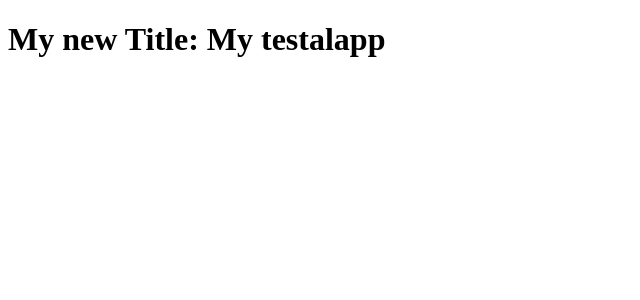
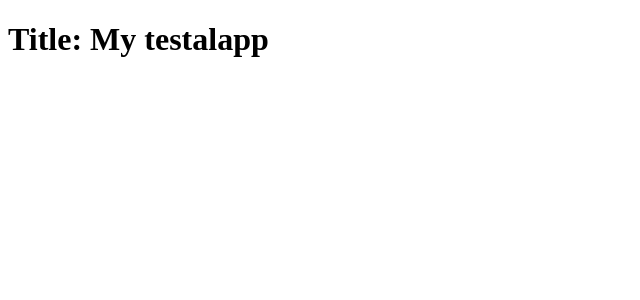
Before and after one commit to niklashack/testalapp, an Angular app: page / in a window 1280 px wide. Shown: the top 300 px of the page, without its empty margins (0-640 px from the left). Built offline with nearby package versions, Linux system fonts and the light colour scheme.

Commit message:
Update app.component.html

```diff
--- a/src/app/app.component.html
+++ b/src/app/app.component.html
@@ -1 +1 @@
-<H1>My new Title: {{title}}</H1>
+<H1>Title: {{title}}</H1>
```
